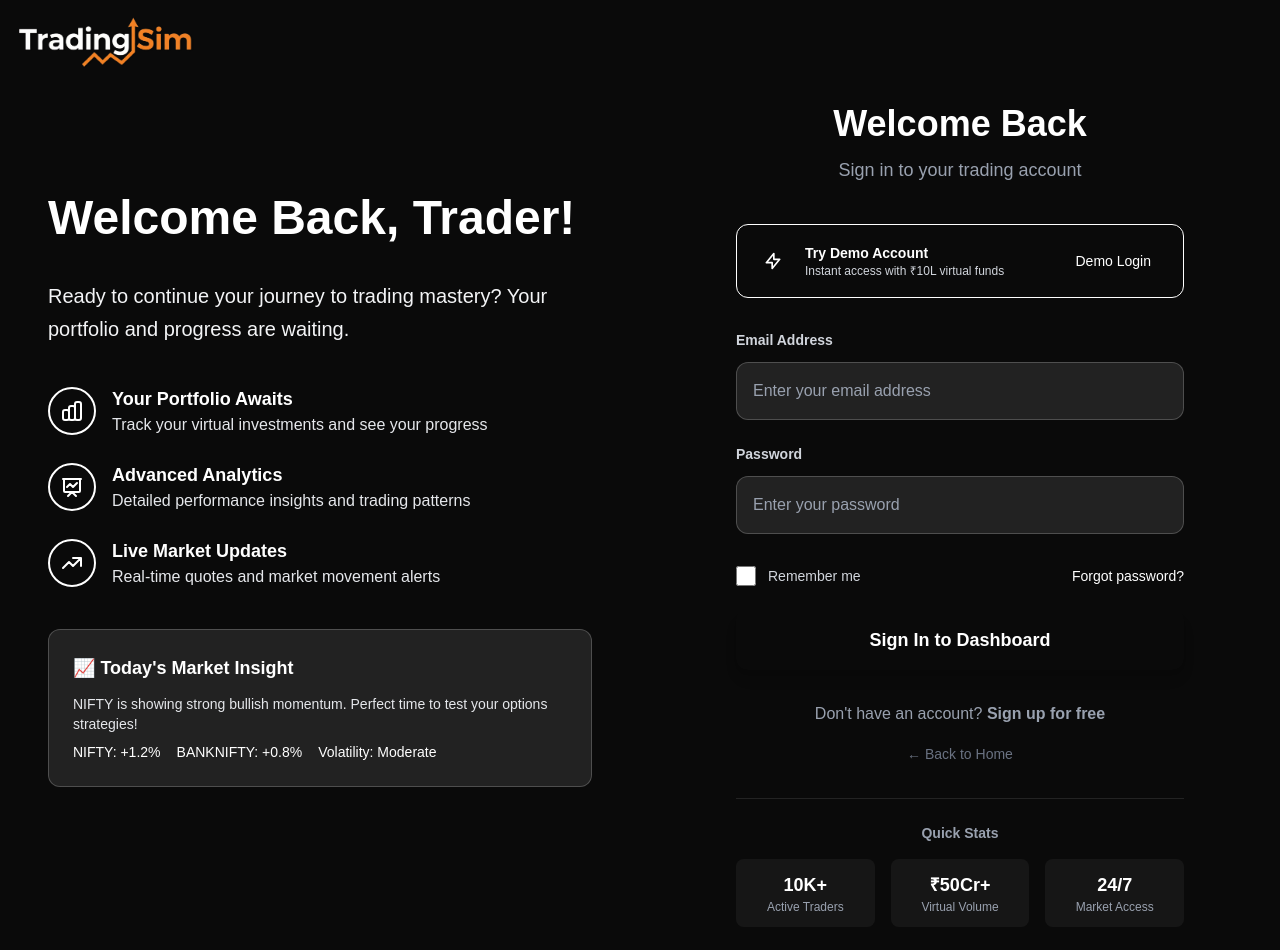
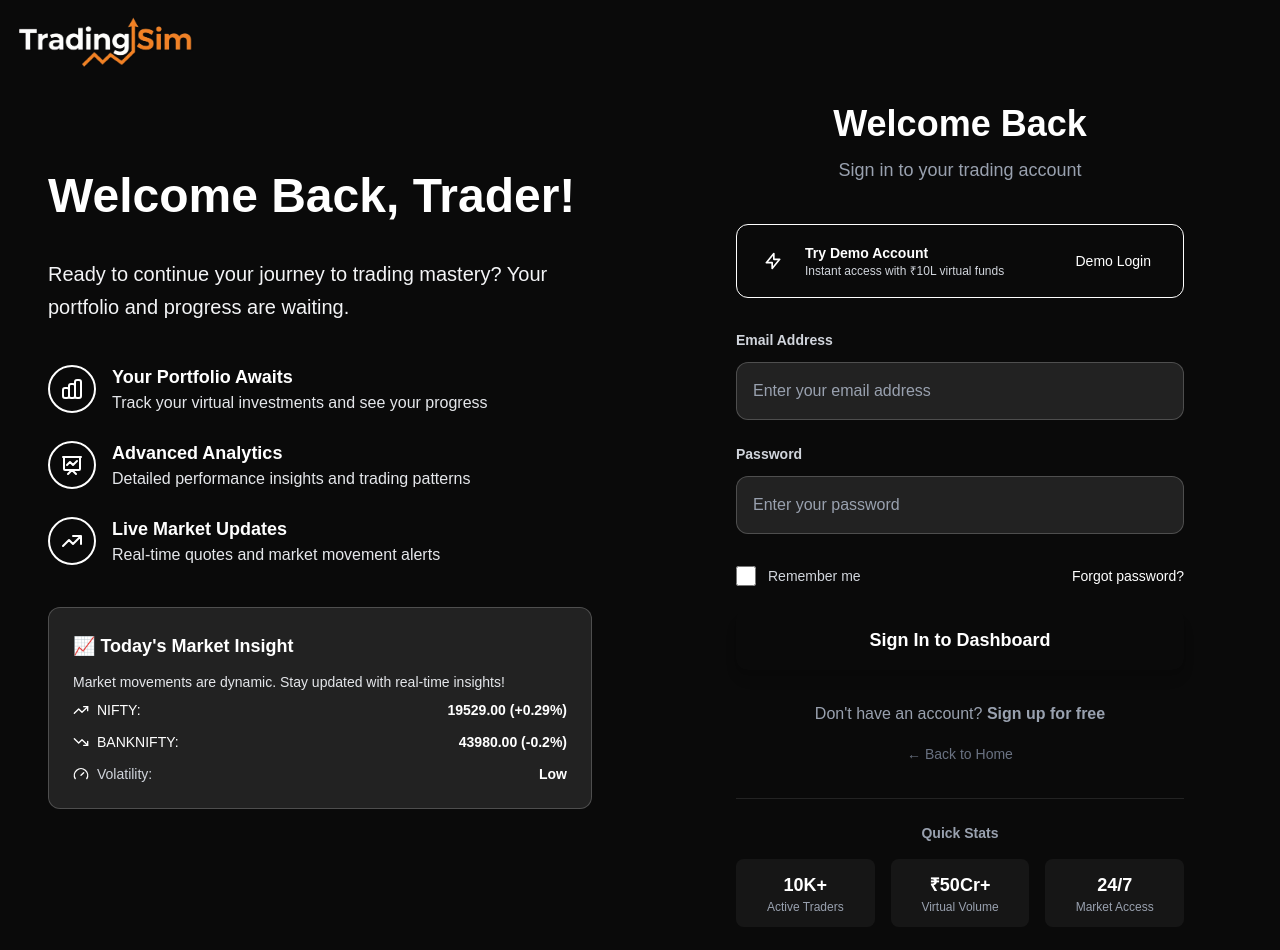
Before and after one commit to jojorabbit0084-bot/Trading.co3, a Next.js app: page /login in a window 1280 px wide. Shown: the top 950 px of the page. Built offline with nearby package versions, Linux system fonts and the light colour scheme.

Commit message:
Success Notification after signup

```diff
--- a/src/app/login/page.tsx
+++ b/src/app/login/page.tsx
@@ -1,10 +1,11 @@
 'use client';
 
-import { useState } from 'react';
+import { useState, useEffect } from 'react';
 import { createClient } from '@/utils/supabase/client';
 import Link from 'next/link';
 import Image from 'next/image';
-import { useRouter } from 'next/navigation';
+import { useRouter, useSearchParams } from 'next/navigation';
+import MarketInsightCard from '@/components/MarketInsightCard';
 
 export default function LoginPage() {
   const [email, setEmail] = useState('');
@@ -12,8 +13,36 @@ export default function LoginPage() {
   const [isLoading, setIsLoading] = useState(false);
   const [message, setMessage] = useState('');
   const [rememberMe, setRememberMe] = useState(false);
+  const [notification, setNotification] = useState<{ message: string; type: 'success' | 'error' } | null>(null);
   const supabase = createClient();
   const router = useRouter();
+  const searchParams = useSearchParams();
+
+  useEffect(() => {
+    // Check for email verification
+    const type = searchParams.get('type');
+    const error = searchParams.get('error_description');
+    const activated = searchParams.get('activated');
+
+    if ((type === 'signup' && !error) || activated === 'true') {
+      setNotification({
+        message: 'Your account has been successfully activated! You can now log in.',
+        type: 'success'
+      });
+      // Clear the query parameter
+      router.replace('/login');
+
+      // Auto-dismiss after 5 seconds
+      const timer = setTimeout(() => {
+        setNotification(null);
+      }, 5000);
+      return () => clearTimeout(timer);
+    }
+  }, [searchParams, router]);
+
+  const handleDismissNotification = () => {
+    setNotification(null);
+  };
 
   const handleSubmit = async (e: React.FormEvent) => {
     e.preventDefault();
@@ -126,17 +155,7 @@ export default function LoginPage() {
               </div>
             </div>
 
-            <div className="bg-white/10 backdrop-blur-sm p-6 rounded-xl border border-white/20">
-              <h4 className="text-lg font-semibold text-white mb-3">📈 Today's Market Insight</h4>
-              <p className="text-gray-200 text-sm mb-2">
-                NIFTY is showing strong bullish momentum. Perfect time to test your options strategies!
-              </p>
-              <div className="flex items-center space-x-4 text-sm">
-                <span className="text-success">NIFTY: +1.2%</span>
-                <span className="text-secondary-400">BANKNIFTY: +0.8%</span>
-                <span className="text-accent-400">Volatility: Moderate</span>
-              </div>
-            </div>
+            <MarketInsightCard />
           </div>
         </div>
 
@@ -150,6 +169,32 @@ export default function LoginPage() {
               <h1 className="text-4xl font-bold text-white mb-3">Welcome Back</h1>
               <p className="text-gray-400 text-lg">Sign in to your trading account</p>
             </div>
+
+            {notification && (
+              <div className={`p-4 rounded-xl mb-6 flex items-center justify-between ${
+                notification.type === 'success'
+                  ? 'bg-success/20 border border-success/50 text-[#98FB98] animate-fade-in'
+                  : 'bg-danger/20 border border-danger/50 text-danger-200'
+              }`}>
+                <div className="flex items-center space-x-2">
+                  {notification.type === 'success' && (
+                    <svg className="w-5 h-5 text-[#98FB98]" fill="none" stroke="currentColor" viewBox="0 0 24 24">
+                      <path strokeLinecap="round" strokeLinejoin="round" strokeWidth="2" d="M5 13l4 4L19 7" />
+                    </svg>
+                  )}
+                  <p className="text-sm font-medium">{notification.message}</p>
+                </div>
+                <button
+                  onClick={handleDismissNotification}
+                  className="text-gray-400 hover:text-gray-200 transition-colors"
+                  aria-label="Dismiss notification"
+                >
+                  <svg className="w-5 h-5" fill="none" stroke="currentColor" viewBox="0 0 24 24">
+                    <path strokeLinecap="round" strokeLinejoin="round" strokeWidth="2" d="M6 18L18 6M6 6l12 12" />
+                  </svg>
+                </button>
+              </div>
+            )}
 
             {/* Demo Account Banner */}
             <div className="bg-gradient-to-r from-accent-500/20 to-accent-600/20 border border-accent-500/30 rounded-xl p-4 mb-8">
--- a/src/app/signup/page.tsx
+++ b/src/app/signup/page.tsx
@@ -78,7 +78,13 @@ export default function SignupPage() {
       if (error) {
         setMessage(error.message);
       } else {
-        router.replace('/home'); // Redirect to home after successful signup
+        setMessage('Registration successful! Please check your email to activate your account.');
+        setEmail('');
+        setPassword('');
+        setName('');
+        setConfirmPassword('');
+        setAgreedToTerms(false);
+        setPasswordStrength(0);
       }
     } catch (error) {
       setMessage('An error occurred during signup');
@@ -177,8 +183,16 @@ export default function SignupPage() {
             </div>
 
             {message && (
-              <div className={`p-4 rounded-xl mb-6 ${message.includes('error') || message.includes('match') || message.includes('stronger') || message.includes('agree') ? 'bg-danger/20 border border-danger/50 text-danger-200' : 'bg-success/20 border border-success/50 text-success-200'}`}>
-                <p className="text-sm">{message}</p>
+              <div className={`p-4 rounded-xl mb-6 ${
+                message.includes('error') || message.includes('match') || message.includes('stronger') || message.includes('agree')
+                  ? 'bg-danger/20 border border-danger/50 text-danger-200'
+                  : 'bg-success/20 border border-success/50 text-[#98FB98]'
+              }`}>
+                <p className={`text-sm ${
+                  message.includes('error') || message.includes('match') || message.includes('stronger') || message.includes('agree')
+                    ? 'text-danger-200'
+                    : 'text-[#98FB98]'
+                }`}>{message}</p>
               </div>
             )}
 
--- /dev/null
+++ b/src/components/MarketInsightCard.tsx
@@ -0,0 +1,135 @@
+'use client';
+
+import React, { useState, useEffect } from 'react';
+import { TrendingUp, TrendingDown, Gauge } from 'lucide-react';
+
+interface MarketData {
+  nifty: {
+    value: string;
+    change: number;
+  };
+  bankNifty: {
+    value: string;
+    change: number;
+  };
+  volatility: string;
+}
+
+const getMarketData = async (): Promise<MarketData> => {
+  // Placeholder for real-time API call
+  // In a real application, this would fetch data from a market data API.
+  // For now, we'll simulate dynamic data.
+  const niftyChange = parseFloat((Math.random() * 3 - 1.5).toFixed(2)); // -1.5% to +1.5%
+  const bankNiftyChange = parseFloat((Math.random() * 2 - 1).toFixed(2)); // -1% to +1%
+  const volatilityOptions = ['Low', 'Moderate', 'High'];
+  const randomVolatility = volatilityOptions[Math.floor(Math.random() * volatilityOptions.length)];
+
+  return {
+    nifty: {
+      value: (19500 + niftyChange * 100).toFixed(2), // Simulate NIFTY value
+      change: niftyChange,
+    },
+    bankNifty: {
+      value: (44000 + bankNiftyChange * 100).toFixed(2), // Simulate BANKNIFTY value
+      change: bankNiftyChange,
+    },
+    volatility: randomVolatility,
+  };
+};
+
+const MarketInsightCard: React.FC = () => {
+  const [marketData, setMarketData] = useState<MarketData | null>(null);
+  const [loading, setLoading] = useState(true);
+  const [error, setError] = useState<string | null>(null);
+
+  const fetchData = async () => {
+    setLoading(true);
+    setError(null);
+    try {
+      const data = await getMarketData();
+      setMarketData(data);
+    } catch (err) {
+      setError('Failed to fetch market data.');
+      console.error('Error fetching market data:', err);
+    } finally {
+      setLoading(false);
+    }
+  };
+
+  useEffect(() => {
+    fetchData(); // Fetch data initially
+    const interval = setInterval(fetchData, 30000); // Refresh every 30 seconds
+    return () => clearInterval(interval);
+  }, []);
+
+  if (loading) {
+    return (
+      <div className="bg-white/10 backdrop-blur-sm p-6 rounded-xl border border-white/20 animate-pulse">
+        <h4 className="text-lg font-semibold text-white mb-3">📈 Today's Market Insight</h4>
+        <p className="text-gray-400 text-sm">Loading real-time data...</p>
+      </div>
+    );
+  }
+
+  if (error) {
+    return (
+      <div className="bg-danger/10 backdrop-blur-sm p-6 rounded-xl border border-danger/20">
+        <h4 className="text-lg font-semibold text-danger mb-3">Market Data Error</h4>
+        <p className="text-danger-200 text-sm">{error}</p>
+      </div>
+    );
+  }
+
+  if (!marketData) {
+    return null; // Should not happen if loading and error are handled
+  }
+
+  const getNiftyColor = marketData.nifty.change >= 0 ? 'text-success' : 'text-danger';
+  const getBankNiftyColor = marketData.bankNifty.change >= 0 ? 'text-success' : 'text-danger';
+
+  return (
+    <div className="bg-white/10 backdrop-blur-sm p-6 rounded-xl border border-white/20">
+      <h4 className="text-lg font-semibold text-white mb-3">📈 Today's Market Insight</h4>
+      <p className="text-gray-200 text-sm mb-2">
+        Market movements are dynamic. Stay updated with real-time insights!
+      </p>
+      <div className="space-y-3">
+        <div className="flex items-center justify-between text-sm">
+          <span className="flex items-center space-x-2">
+            {marketData.nifty.change >= 0 ? (
+              <TrendingUp className={`w-4 h-4 ${getNiftyColor}`} />
+            ) : (
+              <TrendingDown className={`w-4 h-4 ${getNiftyColor}`} />
+                        )}
+            <span className={`${getNiftyColor}`}>NIFTY:</span>
+          </span>
+          <span className={`${getNiftyColor} font-semibold`}>
+            {marketData.nifty.value} ({marketData.nifty.change > 0 ? '+' : ''}{marketData.nifty.change}%)
+          </span>
+        </div>
+        <div className="flex items-center justify-between text-sm">
+          <span className="flex items-center space-x-2">
+            {marketData.bankNifty.change >= 0 ? (
+              <TrendingUp className={`w-4 h-4 ${getBankNiftyColor}`} />
+            ) : (
+              <TrendingDown className={`w-4 h-4 ${getBankNiftyColor}`} />
+            )}
+            <span className={`${getBankNiftyColor}`}>BANKNIFTY:</span>
+          </span>
+          <span className={`${getBankNiftyColor} font-semibold`}>
+            {marketData.bankNifty.value} ({marketData.bankNifty.change > 0 ? '+' : ''}{marketData.bankNifty.change}%)
+          </span>
+        </div>
+        <div className="flex items-center justify-between text-sm">
+          <span className="flex items-center space-x-2">
+            <Gauge className="w-4 h-4 text-primary-400" />
+            <span className="text-gray-300">Volatility:</span>
+          </span>
+          <span className="text-primary-300 font-semibold">{marketData.volatility}</span>
+        </div>
+      </div>
+    </div>
+  );
+};
+
+export default MarketInsightCard;
--- a/tailwind.config.ts
+++ b/tailwind.config.ts
@@ -38,7 +38,10 @@ const config: Config = {
           800: '#92400e',
           900: '#78350f',
         },
-        success: '#10b981',
+        success: {
+          200: '#a7f3d0', // A lighter shade of green for notifications
+          DEFAULT: '#10b981',
+        },
         danger: '#ef4444',
         dark: {
           50: '#f8fafc',
```
